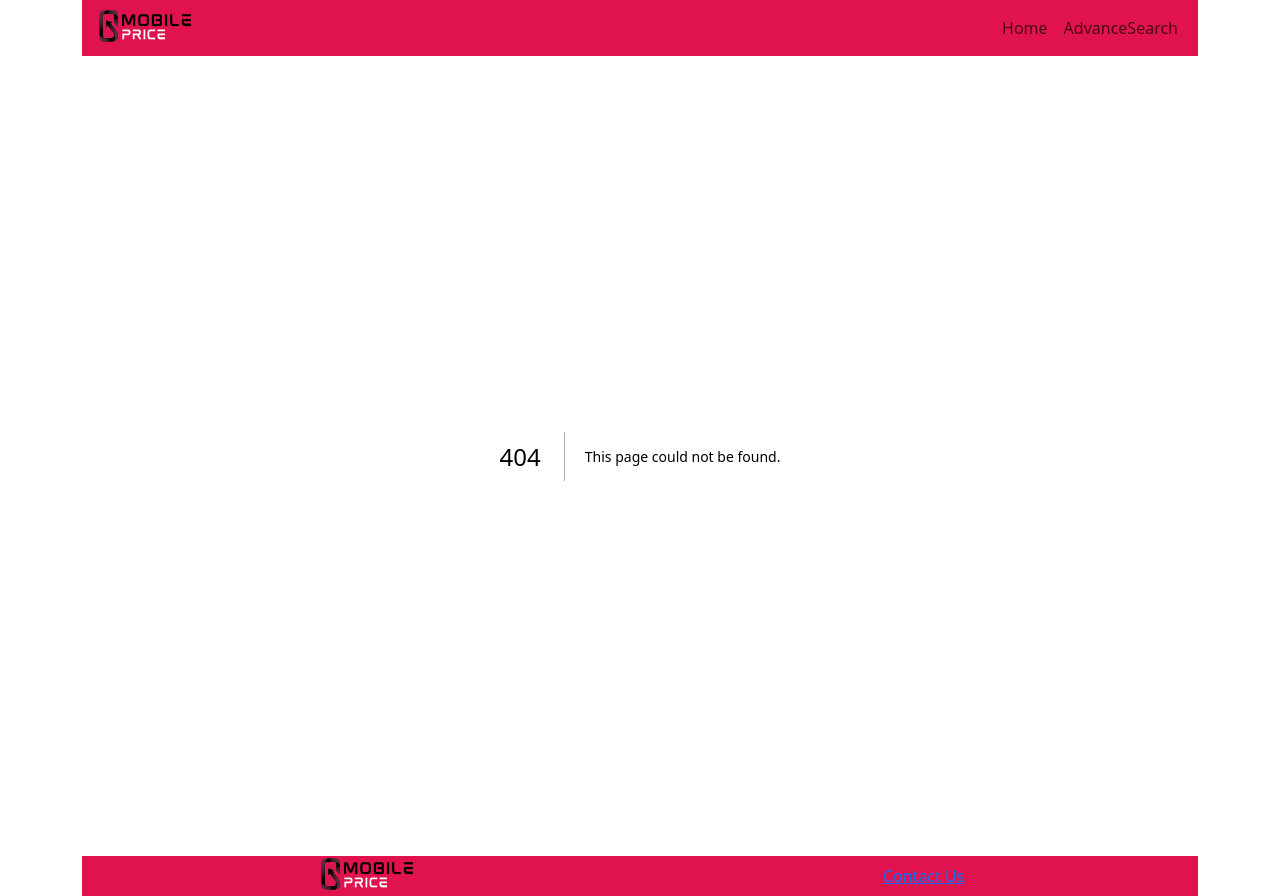
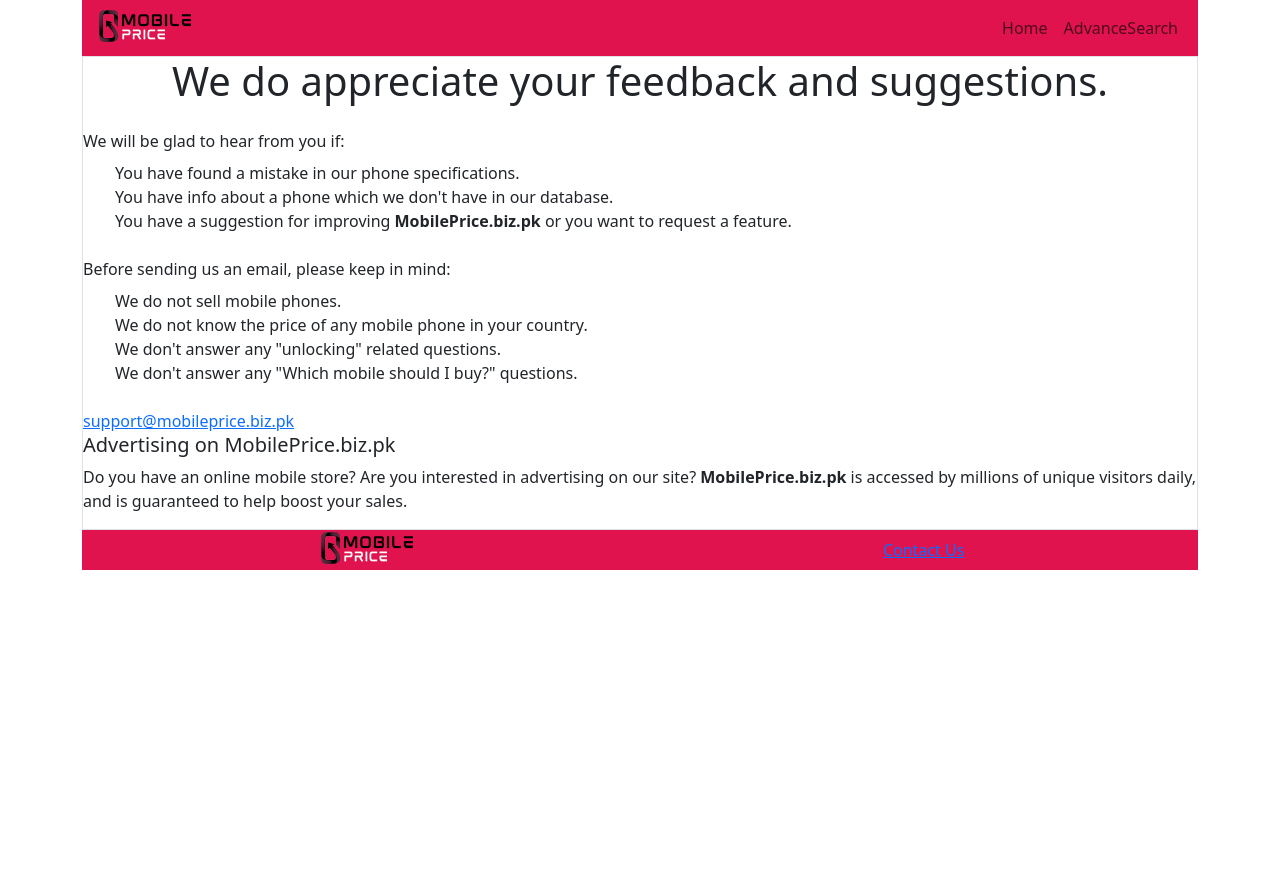
Before and after one commit to Qasimkhan146/Mobile_Price_Scrapping, a Next.js app in the folder frontend/: page /Contact-Us in a window 1280 px wide. Before the commit this address had no page. After the commit the page ends 800 px from the top, so only its background shows below. Built offline with nearby package versions, Linux system fonts and the light colour scheme.

Commit message:
Muneeb Changes

```diff
--- /dev/null
+++ b/frontend/src/app/Contact-Us/page.jsx
@@ -0,0 +1,37 @@
+const ContactUs = () => {
+    return (
+        <div className="p-6 max-w-4xl mx-auto bg-white border border-gray-300 rounded-md">
+            <h1 className="text-2xl font-bold mb-4 text-center">
+                We do appreciate your feedback and suggestions.
+            </h1>
+            <p className="mb-2">We will be glad to hear from you if:</p>
+            <ul className="list-disc list-inside mb-4 space-y-1">
+                <li>You have found a mistake in our phone specifications.</li>
+                <li>You have info about a phone which we don't have in our database.</li>
+                <li>
+                    You have a suggestion for improving <strong>MobilePrice.biz.pk</strong> or you want to request a feature.
+                </li>
+            </ul>
+            <p className="mb-2">Before sending us an email, please keep in mind:</p>
+            <ul className="list-disc list-inside mb-4 space-y-1">
+                <li>We do not sell mobile phones.</li>
+                <li>We do not know the price of any mobile phone in your country.</li>
+                <li>We don't answer any "unlocking" related questions.</li>
+                <li>We don't answer any "Which mobile should I buy?" questions.</li>
+            </ul>
+            <a
+                href="mailto:support@mobileprice.biz.pk"
+                className="text-blue-500 underline hover:text-blue-700"
+            >
+                support@mobileprice.biz.pk
+            </a>
+            <h5 className="text-xl font-semibold mt-6 mb-2">Advertising on MobilePrice.biz.pk</h5>
+            <p>
+                Do you have an online mobile store? Are you interested in advertising on our site?{' '}
+                <strong>MobilePrice.biz.pk</strong> is accessed by millions of unique visitors daily, and is guaranteed to help boost your sales.
+            </p>
+        </div>
+    );
+};
+
+export default ContactUs;
--- a/frontend/src/app/component/ContentArea/ContentArea.css
+++ b/frontend/src/app/component/ContentArea/ContentArea.css
@@ -1,4 +1,4 @@
-.content__heads tr th{
+.contents__head tr th{
    font-weight: 500;
    font-size: 18px;
    color: #e0134e;
--- a/frontend/src/app/component/Footer/Footer.jsx
+++ b/frontend/src/app/component/Footer/Footer.jsx
@@ -17,7 +17,7 @@
           height={50}
         />{" "}
       </Link>
-      <Link href="/" className="pt-2">Contact Us</Link>
+      <Link href="/Contact-Us" className="pt-2">Contact Us</Link>
     </div>
   );
 };
--- a/frontend/src/app/component/HeroSection/HeroSection.css
+++ b/frontend/src/app/component/HeroSection/HeroSection.css
@@ -13,7 +13,7 @@
   .clear__filter{
     color: #e0134e;
     cursor: pointer;
-    padding: 10px;
+    padding: 6px;
     border-radius: 8px;
     border: 1px solid #e0134e;
   }
@@ -31,8 +31,8 @@
     border-radius: 20px;
     /* width: m; */
     /* width: 100%; */
-    min-width: 200px;
-    padding: 8px;
+    min-width: 170px;
+    padding: 6px;
     cursor: pointer;
   }
   .display__brands{
```
Also changed, not shown: frontend/src/app/Dashboard/Dashboard.css (added, +8 -0 lines), frontend/src/app/Dashboard/page.jsx (+58 -12 lines), frontend/src/app/component/HeroSection/HeroSection.jsx (+4 -4 lines), frontend/src/app/Contact-Us/ContactUs.css (added).
